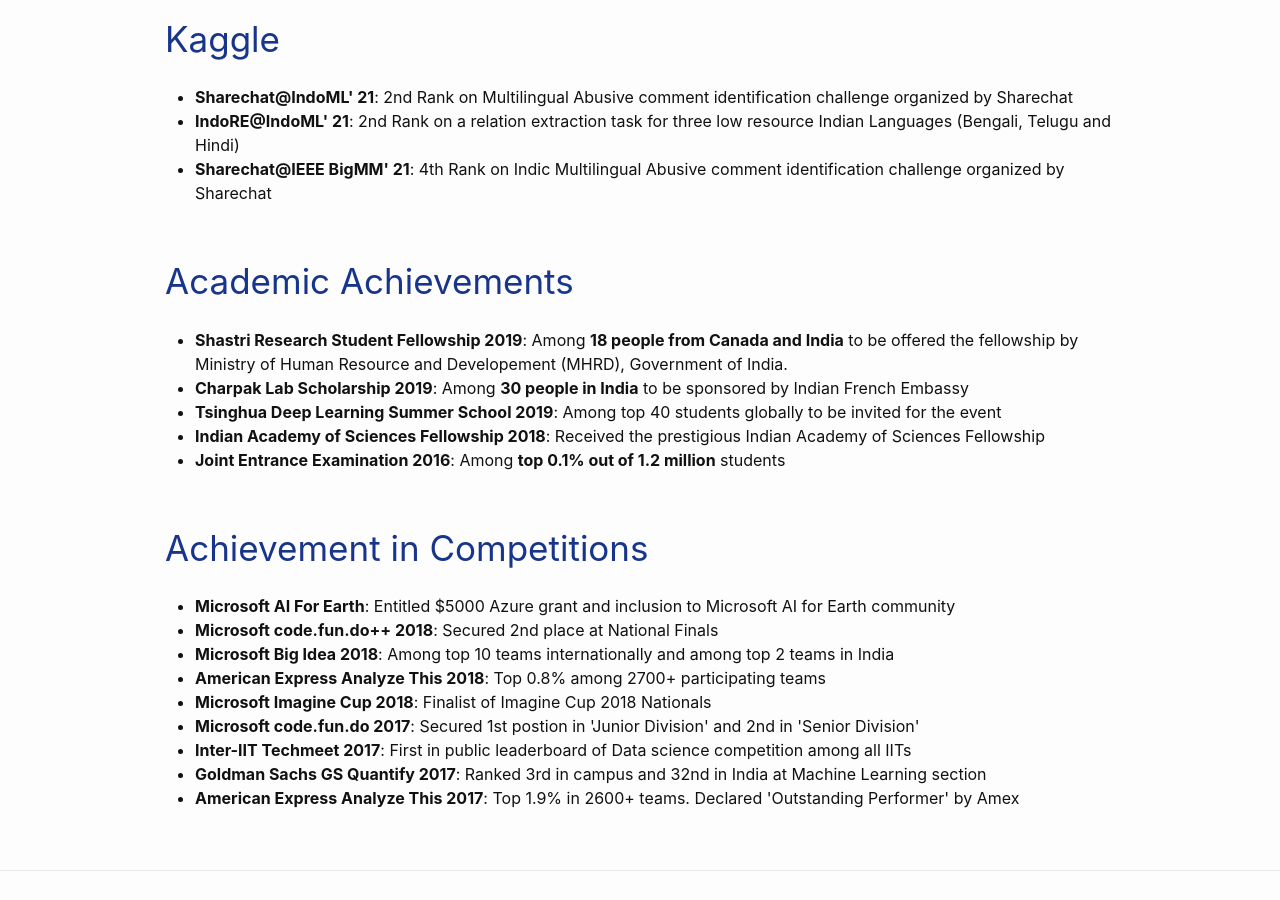
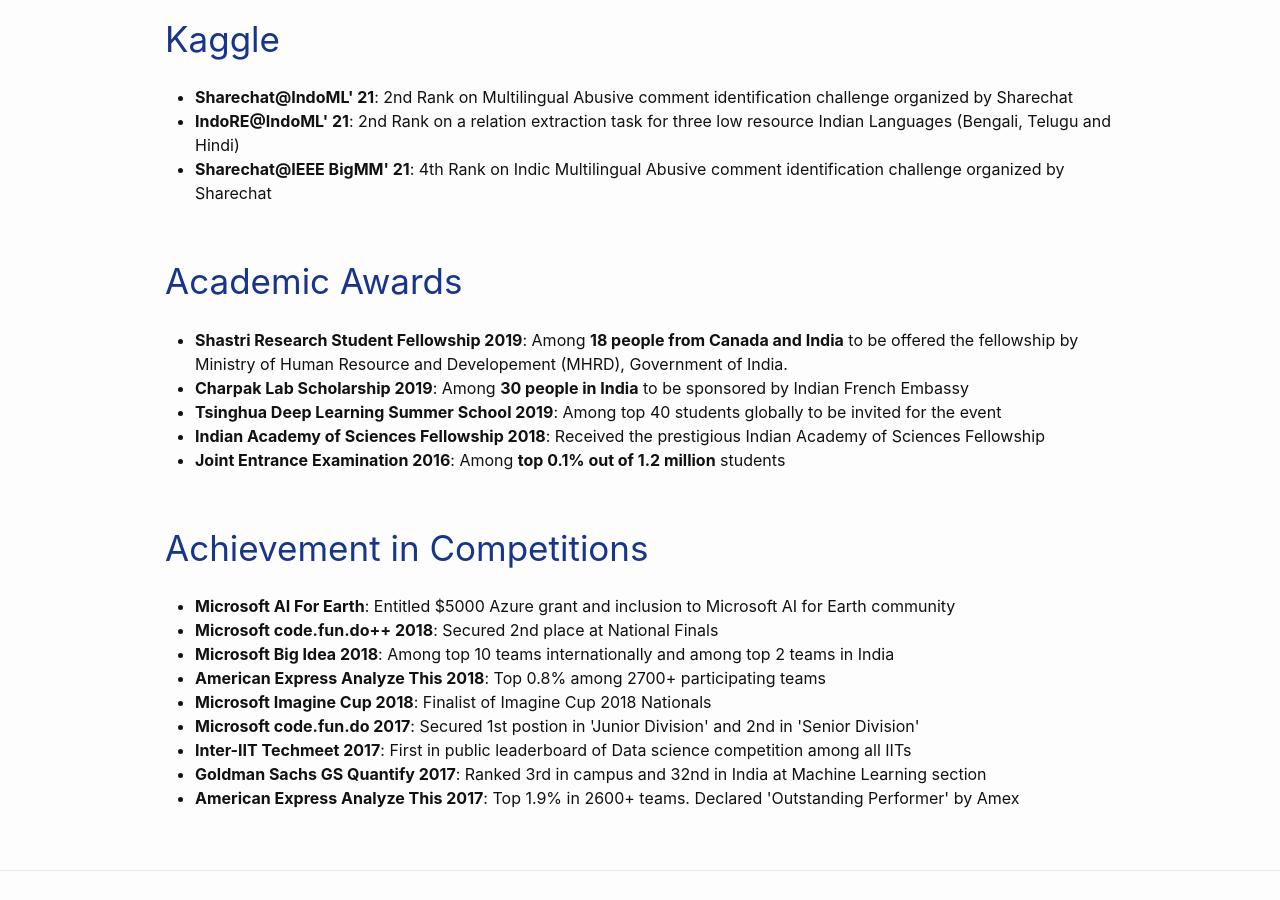
Before and after one commit to ekagra-ranjan/ekagra-ranjan.github.io, a Jekyll site: the page built from index.markdown, in a window 1280 px wide and 900 px high, scrolled down 2663 px. Built offline with Jekyll 4.4.1, drawn with Linux system fonts in a browser that asks for light colours; nearby versions of some CDN libraries.

Commit message:
Update achievements.html

```diff
--- a/_includes/resume/achievements.html
+++ b/_includes/resume/achievements.html
@@ -7,7 +7,7 @@
   {% endfor %}
 </ul>
 
-<div class="resume-section-title">Academic Achievements</div>
+<div class="resume-section-title">Academic Awards</div>
 <ul>
   {% for item in site.data.resume.achievements_academic %}
 
```
